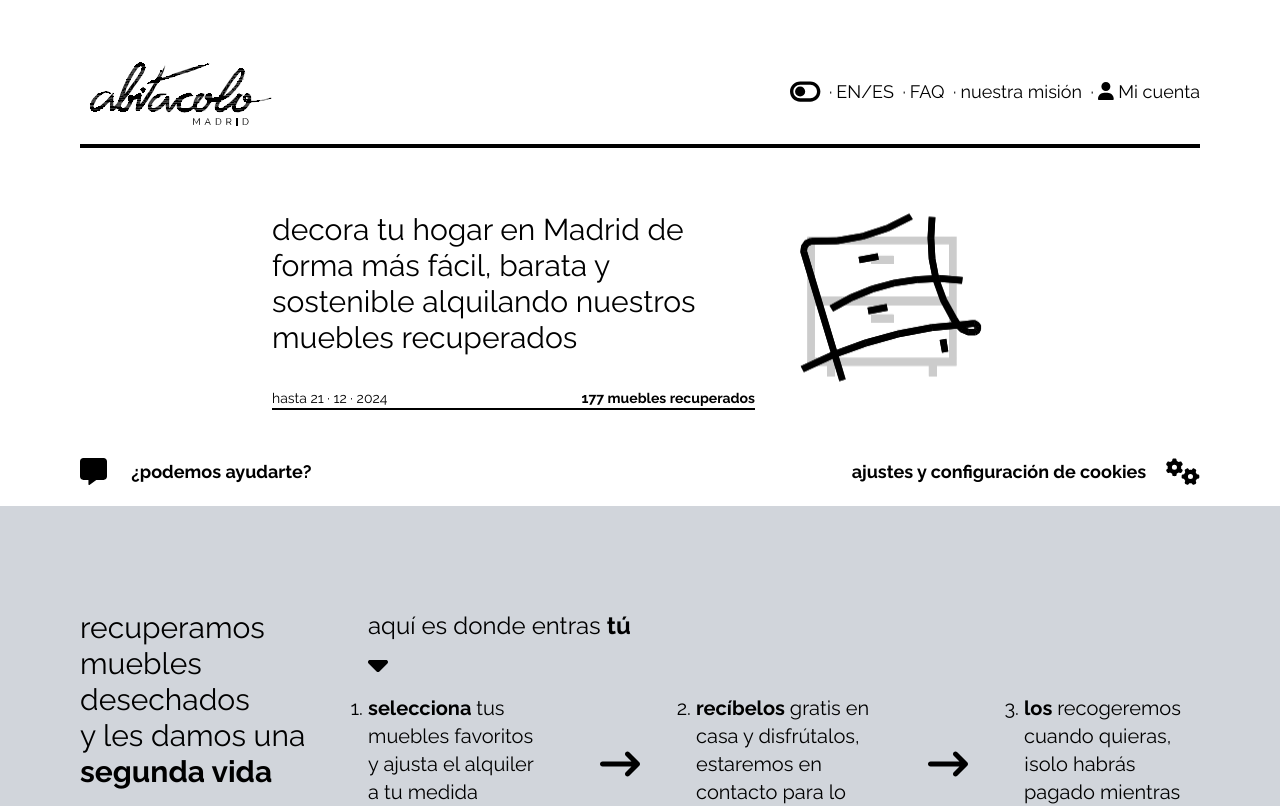
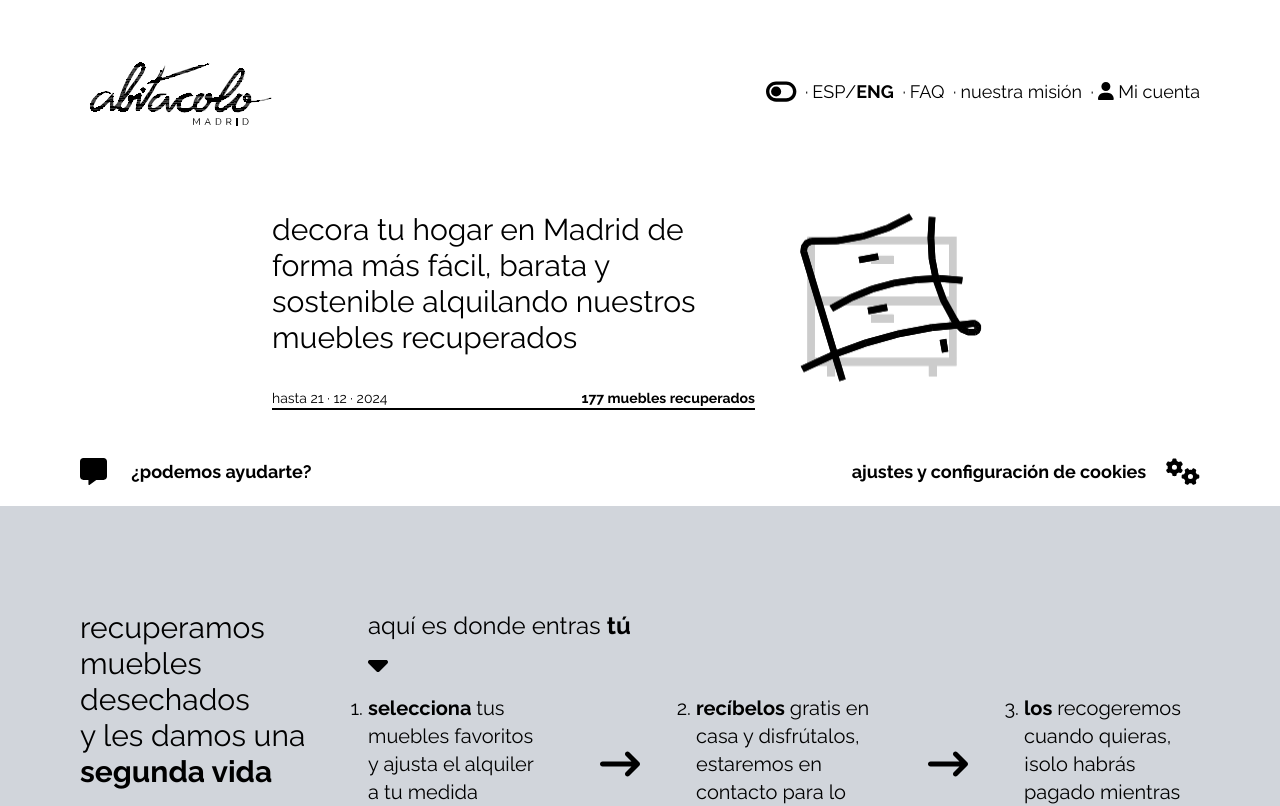
Before and after one commit to 4GeeksAcademy/abitacolo-front-, a React (Vite) app: page / in a window 1280 px wide. Shown: the top 806 px of the page. Built offline with nearby package versions, Linux system fonts and the light colour scheme.

Commit message:
Añadimos switch de botones en dark mode

```diff
--- a/src/components/DropDown.jsx
+++ b/src/components/DropDown.jsx
@@ -41,7 +41,7 @@ export default function DropDown() {
       >
         <ul
           className="py-2 text-gray-700 font-bold text-xl"
-          aria-labelledby="dropdownButton"
+          aria-labelledby="dropdownButton "
         >
           <li>
             <a href="#" className="block px-4 py-2 hover:bg-gray-100 ">
--- a/src/components/NavBar.jsx
+++ b/src/components/NavBar.jsx
@@ -14,27 +14,27 @@ const Navbar = () => {
   return (
     <div>
       <div className=" text-center h-10 dark:bg-prueba-color"></div>
-      <div className="px-5 lg:px-20 dark:bg-prueba-color">
-        <nav className="flex justify-between items-center py-4 border-b-4 border-black">
+      <div className="px-5 lg:px-20 dark:bg-prueba-color ">
+        <nav className="flex justify-between items-center py-4 border-b-4 border-white">
           <div>
             <img src={logoAbitacolo} alt="Logo Abitacolo" />
           </div>
 
-          <div className="max-sm:hidden">
-            <ul className="flex space-x-4 place-self-end text-lg">
-              <li className="relative after:content-['·'] after:absolute after:right-[-12px] after:top-1/2 after:transform after:-translate-y-1/2 after:text-lg after:text-black">
+          <div className="max-sm:hidden dark:text-white">
+            <ul className="flex space-x-4 place-self-end text-lg ">
+              <li className="relative after:content-['·'] after:absolute after:right-[-12px] after:top-1/2 after:transform after:-translate-y-1/2 after:text-lg after:text-black  ">
                 <DarkButton />
               </li>
-              <li className="relative after:content-['·'] after:absolute after:right-[-12px] after:top-1/2 after:transform after:-translate-y-1/2 after:text-lg after:text-black">
+              <li className="relative after:content-['·'] after:absolute after:right-[-12px] after:top-1/2 after:transform after:-translate-y-1/2 after:text-lg after:text-black ">
                <SwitchLanguage/>
 
               </li>
-              <li className="relative after:content-['·'] after:absolute after:right-[-12px] after:top-1/2 after:transform after:-translate-y-1/2 after:text-lg after:text-black">
+              <li className="relative after:content-['·'] after:absolute after:right-[-12px] after:top-1/2 after:transform after:-translate-y-1/2 after:text-lg after:text-black ">
                 <a href="#" className="hover:underline">
                   FAQ
                 </a>
               </li>
-              <li className="relative after:content-['·'] after:absolute after:right-[-12px] after:top-1/2 after:transform after:-translate-y-1/2 after:text-lg after:text-black">
+              <li className="relative after:content-['·'] after:absolute after:right-[-12px] after:top-1/2 after:transform after:-translate-y-1/2 after:text-lg after:text-black ">
                 <a href="#" className="hover:underline">
                   nuestra misión
                 </a>
--- a/src/components/SwitchLanguage.jsx
+++ b/src/components/SwitchLanguage.jsx
@@ -1,22 +1,36 @@
-import React from "react"
+import React, { useState } from "react"
 import { useTranslation } from "react-i18next"
+
 
 
 const SwitchLanguage = () => {
 
     const [t, i18n] = useTranslation("global")
+    const [active , setIsActive] = useState(false)
 
     const handleChangeLanguage = (lang) => {
         i18n.changeLanguage(lang);
+        setIsActive(!active)
+
+
     }
 
 
     return(
         <div>
+            {active === true ? (
+            <>
+            <button className="font-bold" onClick={() => handleChangeLanguage("es")}>ESP</button>
+            <span>/</span>
+            <button onClick={() => handleChangeLanguage("en")}>ENG</button>
+            </> ):(
+             <>
+            <button  onClick={() => handleChangeLanguage("es")}>ESP</button>
+            <span>/</span>
+            <button className="font-bold" onClick={() => handleChangeLanguage("en")}>ENG</button>
+            </>
+            )}
 
-            <button onClick={() => handleChangeLanguage("en")}>EN</button>
-            <span>/</span>
-            <button onClick={() => handleChangeLanguage("es")}>ES</button>
         </div>
     )
 
--- a/src/index.css
+++ b/src/index.css
@@ -5,5 +5,5 @@
 * {
   font-family: "Raleway", sans-serif;
   font-optical-sizing: auto;
-  background-color: bg-prueba-color;
+
 }
--- a/tailwind.config.js
+++ b/tailwind.config.js
@@ -11,7 +11,8 @@ export default {
         'brown-light-mode': '#333333',
         'green-light-mode': '#99CC33',
         'dark-gray-dark-mode': '#666666',
-        'prueba-color': '#121212'
+        'prueba-color': '#121212',
+
       }
     },
   },
```
